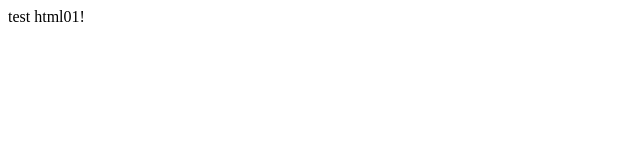
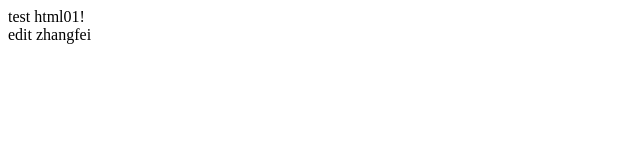
Before and after one commit to Mac-git2017/testHtml01, a plain HTML site: page index.html in a window 1280 px wide. Shown: the full height of the page, 0-640 px from the left. Drawn offline with Linux system fonts and the light colour scheme.

Commit message:
Update index.html
add zhangfei NO.2 in index.html

```diff
--- a/index.html
+++ b/index.html
@@ -1,5 +1,7 @@
 <html>
 	<body>
               test html01!
+	<br/>
+		edit zhangfei
 	</body>
 </html>
```
